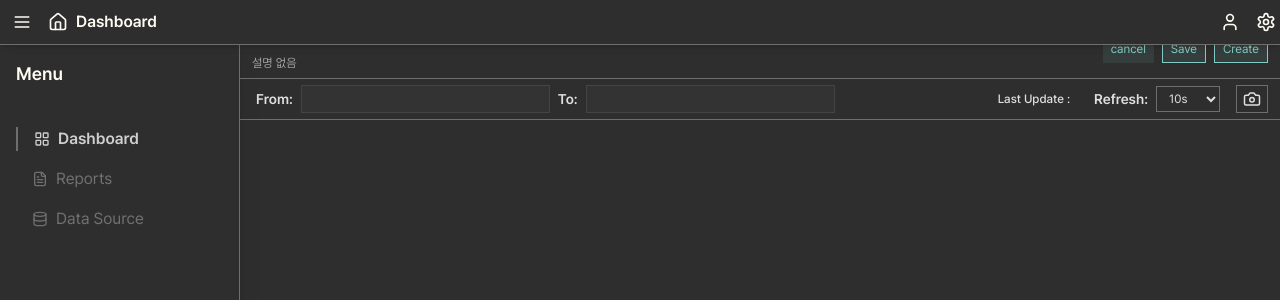
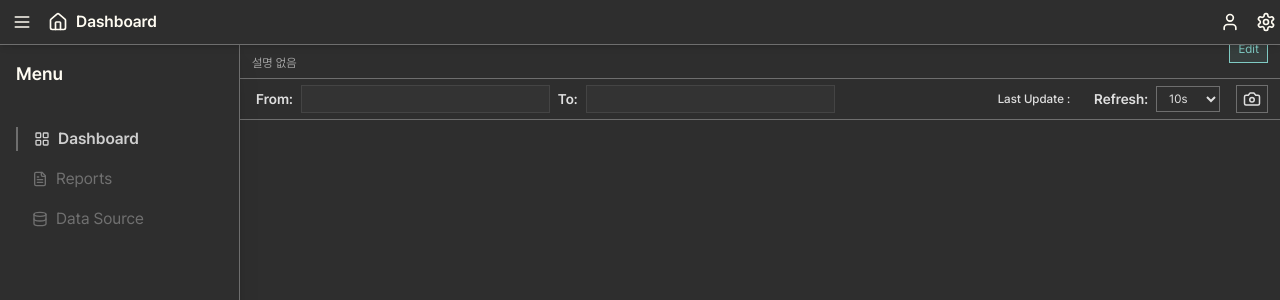
Before and after one commit to m0oMoo/monitoring_client_dark, a Next.js app: page /detail in a window 1280 px wide. Shown: the top 300 px of the page. Built offline with nearby package versions, Linux system fonts and the light colour scheme.

Commit message:
fix: Edit isEdit state

```diff
--- a/app/components/bar/addChartBar.tsx
+++ b/app/components/bar/addChartBar.tsx
@@ -198,7 +198,7 @@ const AddChartBar = ({
         {/* 버튼들 */}
         <div className="flex flex-row gap-5">
           <div className="flex flex-row gap-2 text-sm1">
-            {!isEdit && (
+            {isEdit && (
               <button
                 className="hover:bg-modern-point_20 bg-modern-point_10 px-2 py-0.5 text-modern-point border-modern-point"
                 onClick={onCancelClick}
@@ -211,10 +211,10 @@ const AddChartBar = ({
                 className="border hover:bg-modern-point_20 bg-modern-point_10 px-2 py-1 text-modern-point border-modern-point"
                 onClick={onEditClick}
               >
-                {isEdit ? "Edit" : "Save"}
+                {isEdit ? "Save" : "Edit"}
               </button>
             )}
-            {!isEdit && (
+            {isEdit && (
               <button
                 className="border hover:bg-modern-point_20 bg-modern-point_10 px-2 py-1 text-modern-point border-modern-point"
                 onClick={onCreateClick}
```
